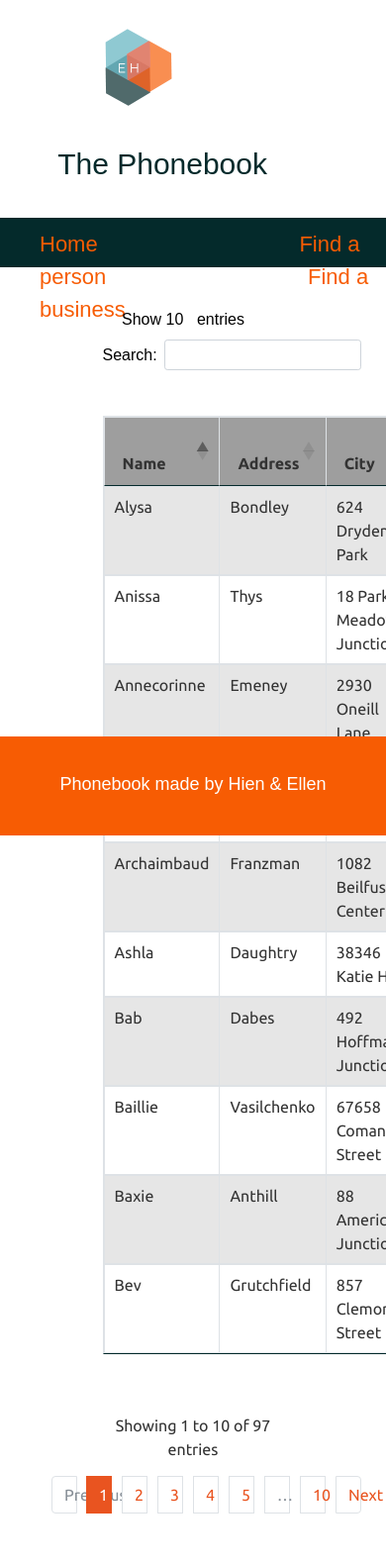
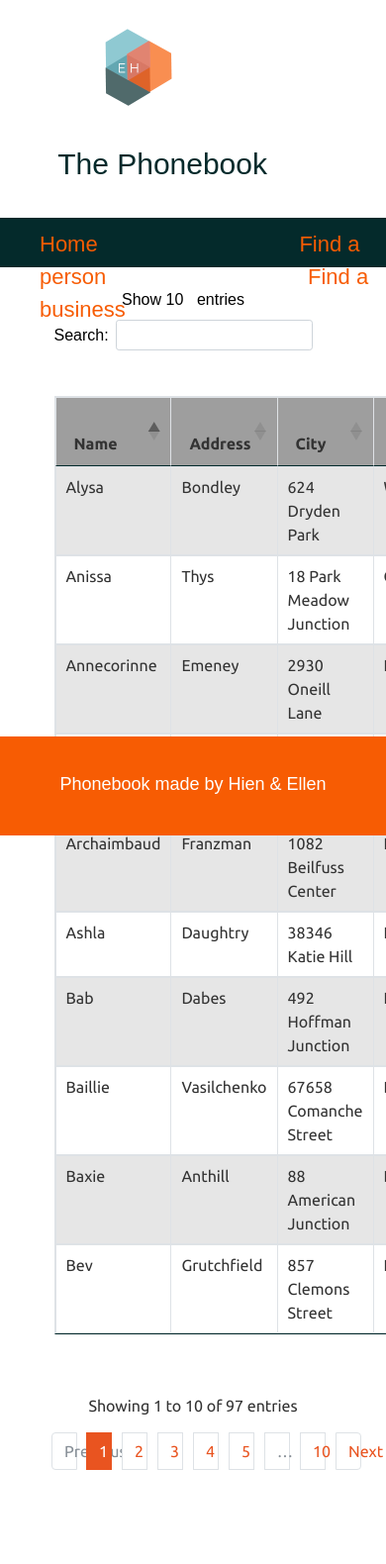
Before and after one commit to HienH/phone_book_project, a Flask app: page /person_search.html in a window 390 px wide; the page is wider, and only the part inside the window is pictured. Shown: that part at 99% size. After the commit the page ends 1485 px from the top of that part, so only its background shows below. Run offline with Flask 2, Linux system fonts and the light colour scheme; data comes from the database, SQL or seed files in the repository; some libraries are stand-ins or nearby versions; grey boxes are pictures that could not be loaded.

Commit message:
removed container in people search

```diff
--- a/templates/person_search.html
+++ b/templates/person_search.html
@@ -34,8 +34,6 @@
   });
 </script>
 
-<div class="row">
-  <div class="col-md-12 col-lg-12 col-sm-12">
 
 <table class="table table-striped table-bordered" id="people_results">
 
@@ -65,8 +63,7 @@
     {% endfor %}
   </tbody>
 </table>
-  </div>
-</div>
+
 
 {%endblock%}
 
```
Lines whose indentation alone changed are shown as unchanged.
